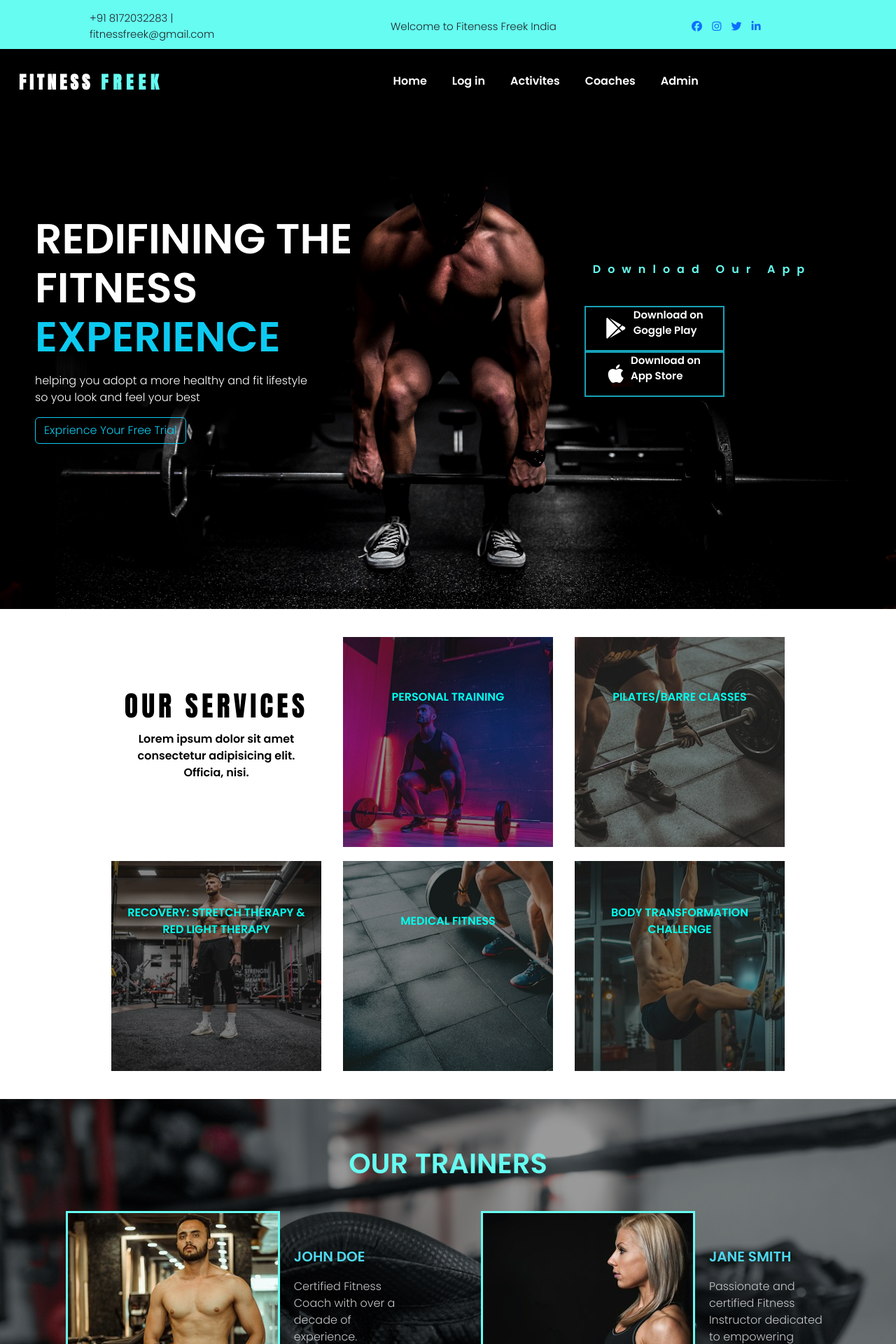
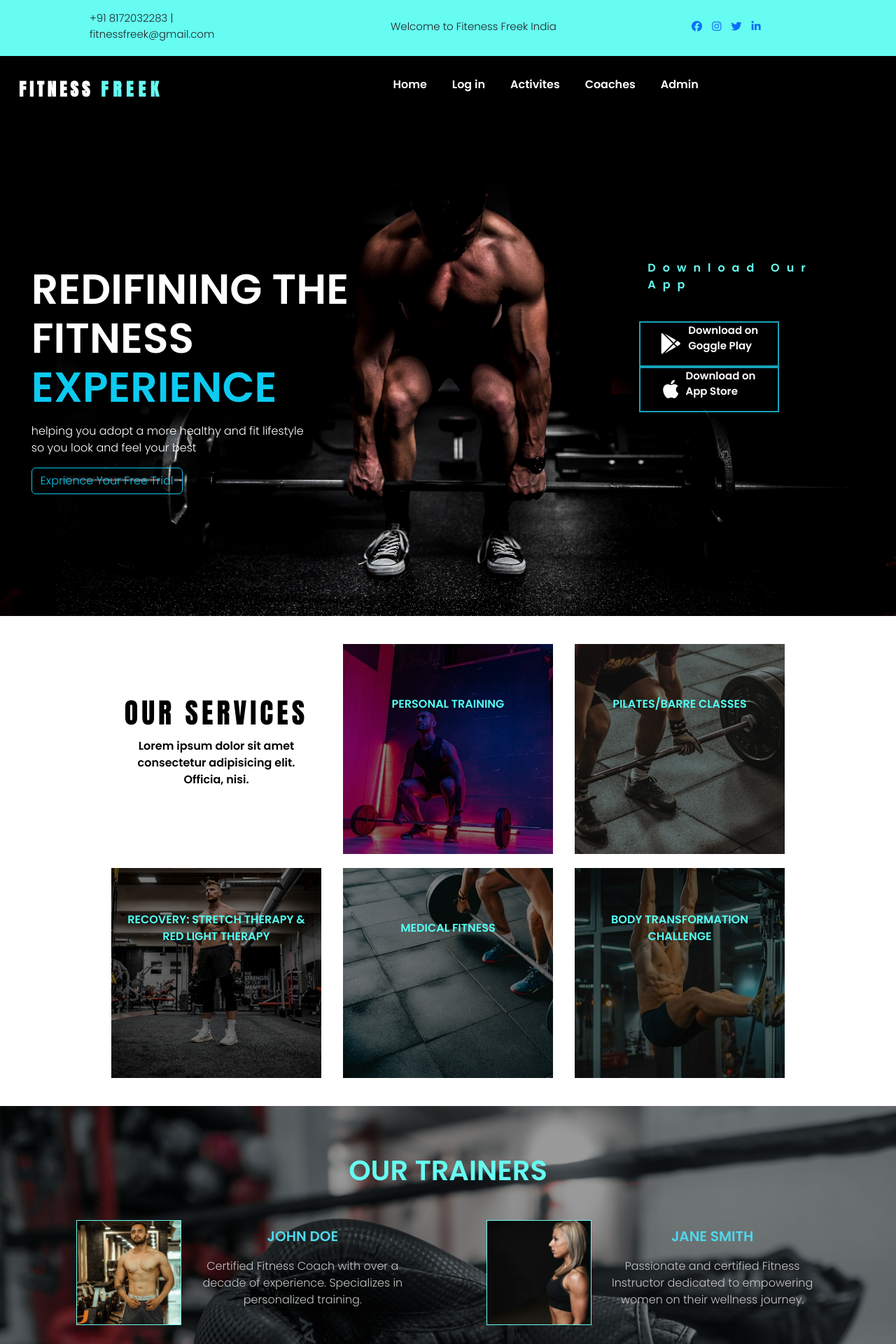
Before and after one commit to Purnendudutta/Gym-Management-System, a PHP site: page / in a window 1280 px wide. Shown: the top 1920 px of the page at 70% size. Run offline with PHP 8.4, Linux system fonts and the light colour scheme; some web fonts are replaced.

Commit message:
10/02/2025

```diff
--- a/home/style.css
+++ b/home/style.css
@@ -203,7 +203,7 @@
 }
 .service:not(#service1):after{
     content: "";
-    background-color: rgb(30, 30, 30);
+    background-color: rgb(0, 0, 0);
     opacity: 0.5;
     position: absolute;
     top: 0;
@@ -213,7 +213,7 @@
 }
 #allservicetext1{
     font-weight: 600;
-    color: #00ffee;
+    color: #54fff4;
     z-index: 1;
     text-align: center;
 }
@@ -232,7 +232,9 @@
     opacity: 10;
 }
 
-/*TRAINERS SECTION*/
+/*=======================
+=== Trainers Section ====
+=========================*/
 
 #trainersmain{
     background-image: url('trainersbg.jpg');
@@ -294,7 +296,9 @@
     color: white;
 }
 
-/*ABOUT US SECTION*/
+/*=======================
+=== About Us Section ====
+=========================*/
 
 #aboutusmain {
     width: 100%;
@@ -550,15 +554,14 @@
         height: 300px;
     }
 
-    /*Trainers Section*/
+/*=======================
+=== Trainers Section ====
+=========================*/
 
     #trainersubmain{
         height: 750px;
         display: flex;
         flex-direction: column;
-    }
-    #trainer1 img, #trainer2 img{
-        height: 150px;
     }
     #trainer1, #trainer2{
         height: 200px;
@@ -570,11 +573,13 @@
         flex-direction: column;
     }
     #trainer1 img, #trainer2 img{
+        height: 150px;
         border: 1px solid #66fcf1;
         transition: all 0.2s ease-in-out;
     }
-    /*About Us Section*/
-
+/*=======================
+=== About Us Section ====
+=========================*/
     #aboutusmain {
         height: 300px;
         margin-top: 60px;
@@ -603,6 +608,10 @@
     }
     .aboutustext {
         font-size: 18px;
+    }
+    #aboutus2 {
+        width: 100%;
+        justify-content: center;
     }
     #aboutus2 img {
         display: flex;
@@ -648,7 +657,7 @@
     }
 }
 
-@media (min-width: 768px) and (max-width: 991px) {
+@media (min-width: 768px) and (max-width: 1366px) {
     #navlogo {
         margin-left: 15px;
         margin-top: 10px;
@@ -667,4 +676,38 @@
         flex-direction: row;
     }
 
+/*=======================
+=== Trainers Section ====
+=========================*/
+
+#trainersubmain{
+    flex-direction: row;
 }
+#trainer1, #trainer2{
+    height: 200px;
+    width: 500px;
+    text-align: center;
+}
+.trainertext{
+    display: flex;
+    flex-direction: column;
+}
+#trainer1 img, #trainer2 img{
+    height: 150px;
+    border: 1px solid #66fcf1;
+    transition: all 0.2s ease-in-out;
+}
+
+/*=======================
+=== About Us Section ====
+=========================*/
+
+#aboutus2 img {
+    height: 29vh;
+}
+#aboutusmain {
+    height: 350px;
+}
+
+
+}
```
